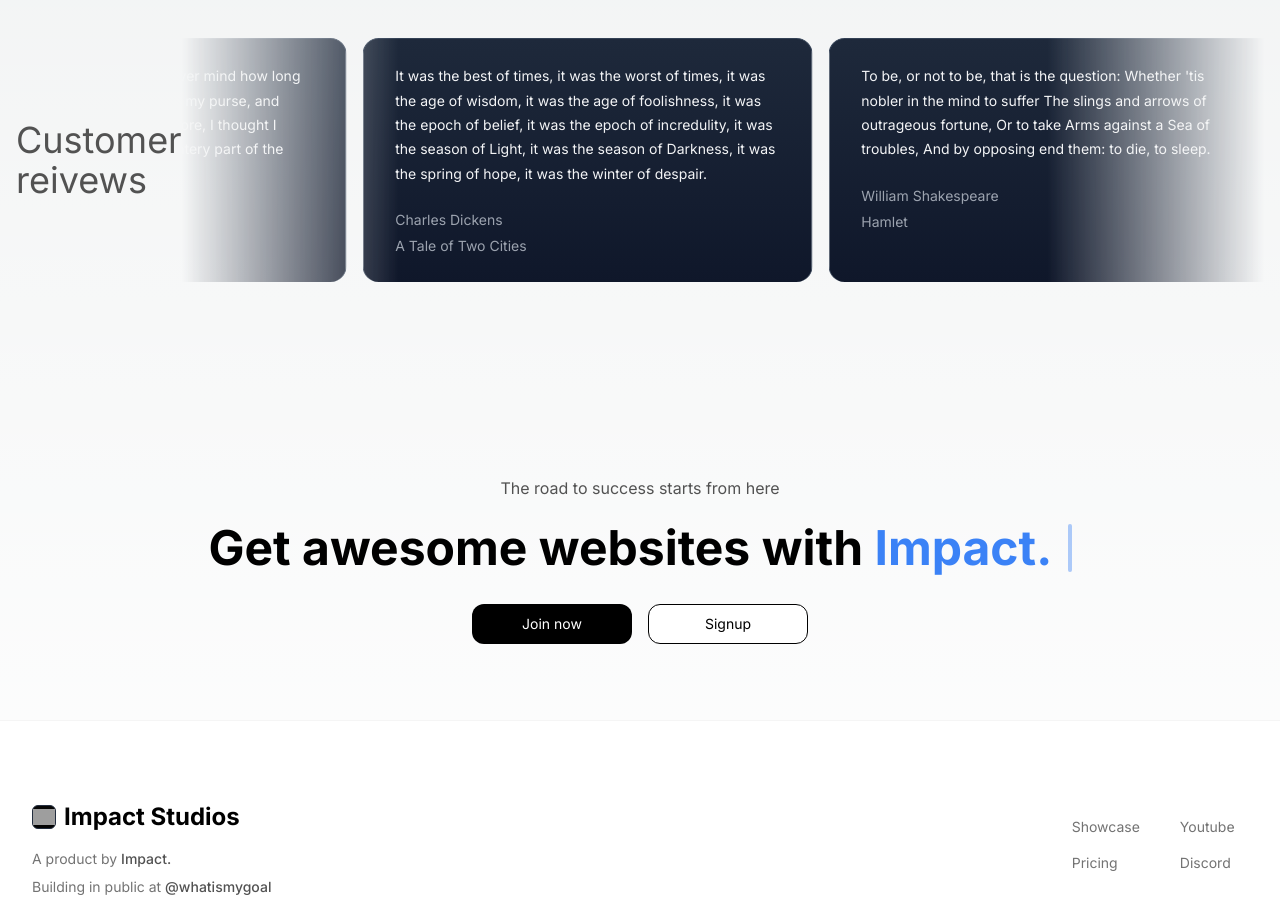
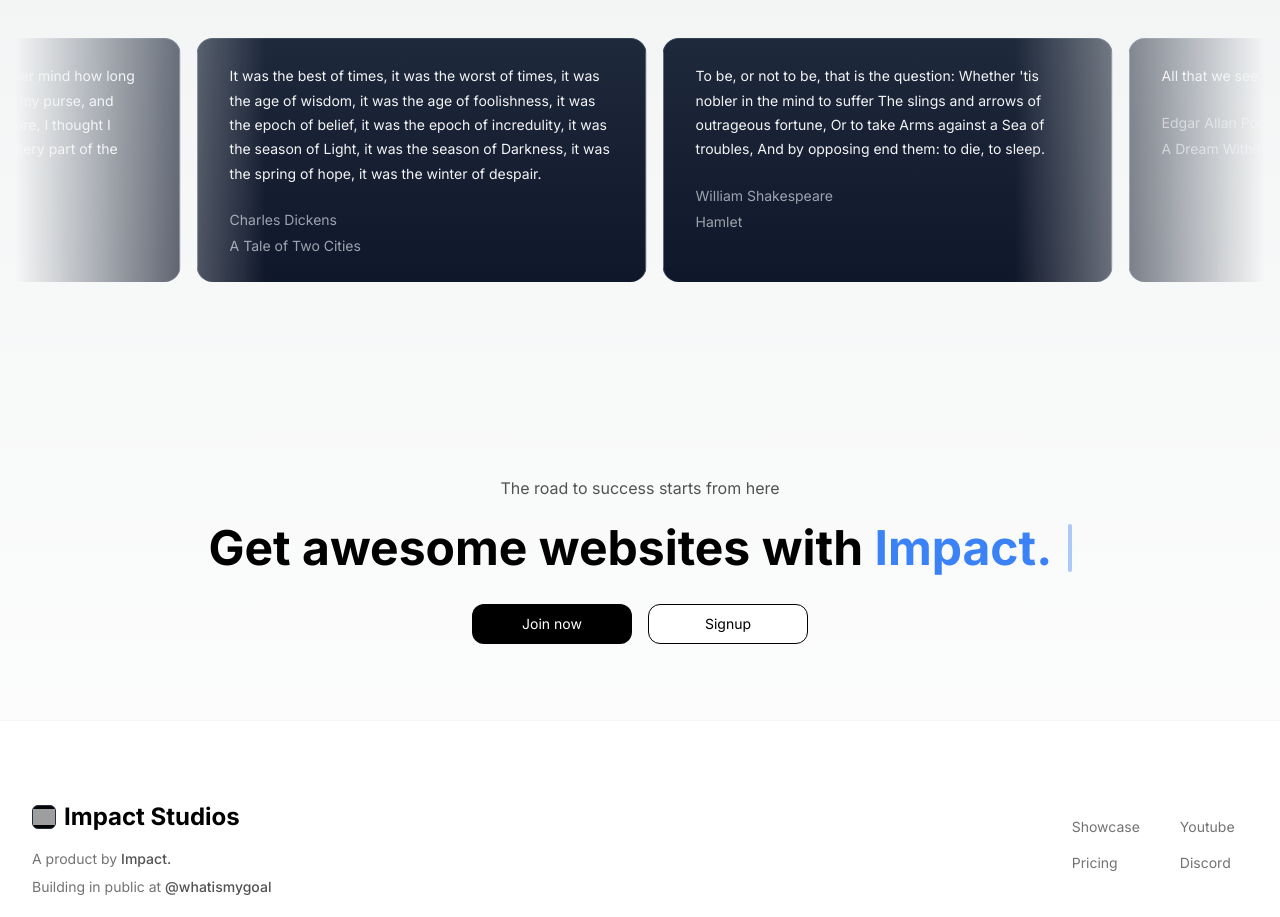
Before and after one commit to InfiniteDevs/impact, a Next.js app: page / in a window 1280 px wide. Shown: the part 2480-3397 px from the top of the page. Built offline with nearby package versions, Linux system fonts and the light colour scheme; grey boxes are pictures that could not be loaded.

Commit message:
Update page.tsx

```diff
--- a/app/page.tsx
+++ b/app/page.tsx
@@ -31,9 +31,6 @@ export default function Home() {
     <>
       <HeroParallax products={products} />
       <div className="h-[30rem] flex justify-center items-center px-4 ">
-        <div className="text-4xl mx-auto font-normal text-neutral-600 dark:text-neutral-400">
-          Customer reivews
-        </div>
         <InfiniteMovingCards
           items={testimonials}
           direction="right"
```
